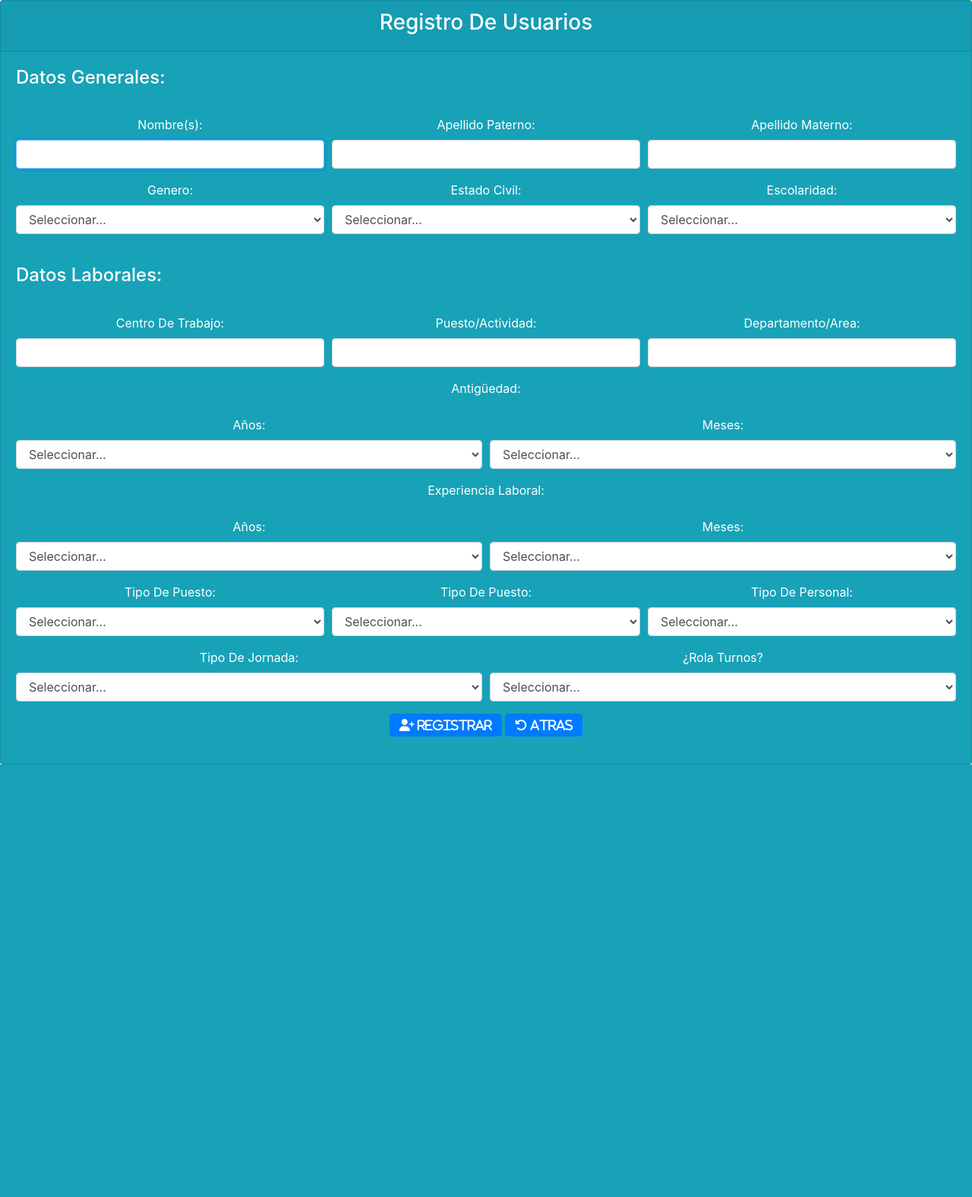
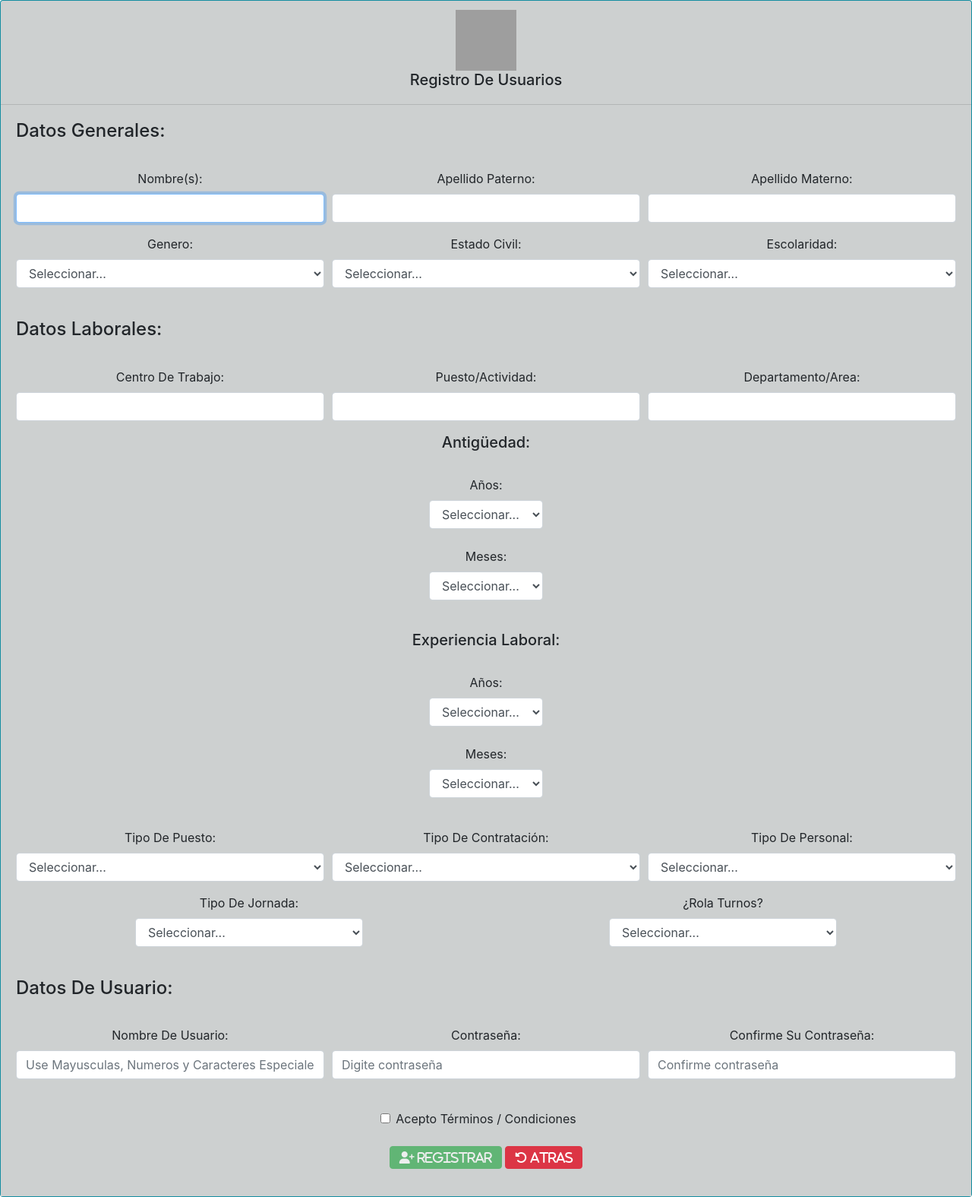
Before and after one commit to EdgarFernandez-141299/JochJaban_Cuestionarios_SW, a PHP site: page /RegistroUsuarios.php in a window 1280 px wide. Shown: the whole page at 76% size. Before the commit the page ends 1006 px from the top, so only its background shows below. Run offline with PHP 8.4, Linux system fonts and the light colour scheme; the visitor is signed in with stand-in values (Sample User, id 1); some libraries are stand-ins or nearby versions; grey boxes are pictures that could not be loaded.

Commit message:
Diseño Interfaz De Registro De Usuarios

```diff
--- a/php/RegistroUsuarios.php
+++ b/php/RegistroUsuarios.php
@@ -7,20 +7,28 @@
      <script src="https://kit.fontawesome.com/d73fdf4074.js" crossorigin="anonymous"></script>
      <script src="../js/jquery-3.5.0.min.js" type="text/javascript"></script>
      <script>function regresar(){window.location="index.php";}</script>
+     <script type="text/javascript">
+        function disableRegister() {
+              document.formReg.btnReg.disabled = !document.formReg.chkPol1.checked;
+        }
+     </script>
+
 </head>
 <body>
 <center>
-<div class="card text-white bg-info">
-   <div class="card-header">
-       <h3> Registro De Usuarios</h3>
+<div class="card text-black bg-info">
+   <div class="card-header" style="background-color: rgb(205, 208, 208)">
+   <img src="../images/iconoRegUsu.png" width="80" height="80">
+   <h5>Registro De Usuarios</h5>
    </div>
 
-<div class="card-body">
+<div class="card-body"  style="background-color: rgb(205, 208, 208)">
 
 <!-- Datos Generales -->
+
 <h4 class="card-title" align = "left"> Datos Generales: </h4>
 <br>
-<form>
+<form method="POST" name="formReg">
 <div class="form-row">
 
       <div class="form-group col-md-4">
@@ -101,12 +109,10 @@
 
 
         <div class="form-group col-md-12">
-         <label for="etiAnti">Antigüedad: </label>
-        </div>
-
-        <div class="form-group col-md-6">
-        <label for="etiAniosAnt">Años: </label>
-        <select class="form-control" id="selAniosAnt">
+         <h5>Antigüedad: </h5>
+         <br>
+         <label for="etiAniosAnt">Años: </label>
+        <select class="form-control" id="selAniosAnt" style="width:150px">
             <option>Seleccionar...</option>
             <option>1</option>
             <option>2</option>
@@ -129,12 +135,9 @@
             <option>19</option>
             <option>20</option>
         </select>
-        </div>
-
-
-        <div class="form-group col-md-6">
+        <br>
         <label for="etiMesAnt">Meses: </label>
-        <select class="form-control" id="selMesAnt">
+        <select class="form-control" id="selMesAnt" style="width:150px">
             <option>Seleccionar...</option>
             <option>1</option>
             <option>2</option>
@@ -148,16 +151,16 @@
             <option>10</option>
             <option>11</option>
         </select>
+        <br>
         </div>
 
 
+
         <div class="form-group col-md-12">
-         <label for="etiAnti">Experiencia Laboral: </label>
-        </div>
-
-        <div class="form-group col-md-6">
-        <label for="etiAniosExp">Años: </label>
-        <select class="form-control" id="selAniosExp">
+         <h5>Experiencia Laboral: </h5>
+         <br>
+         <label for="etiAniosExp">Años: </label>
+         <select class="form-control" id="selAniosExp" style="width:150px">
             <option>Seleccionar...</option>
             <option>1</option>
             <option>2</option>
@@ -180,12 +183,9 @@
             <option>19</option>
             <option>20</option>
         </select>
-        </div>
-
-
-        <div class="form-group col-md-6">
-        <label for="etiMesExp">Meses: </label>
-        <select class="form-control" id="selMesExp">
+        <br>
+            <label for="etiMesExp">Meses: </label>
+            <select class="form-control" id="selMesExp" style="width:150px">
             <option>Seleccionar...</option>
             <option>1</option>
             <option>2</option>
@@ -199,10 +199,10 @@
             <option>10</option>
             <option>11</option>
         </select>
+        <br>
         </div>
 
 
-        <br>
         <div class="form-group col-md-4">
         <label for="etiTipoPues">Tipo De Puesto: </label>
         <select class="form-control" id="selTipoPues">
@@ -216,8 +216,11 @@
         </div>
 
 
+
+        <br>
+        <br>
         <div class="form-group col-md-4">
-        <label for="etiTipoCont">Tipo De Puesto: </label>
+        <label for="etiTipoCont">Tipo De Contratación: </label>
         <select class="form-control" id="selTipoCont">
             <option>Seleccionar...</option>
             <option>Por Obra o Proyecto</option>
@@ -242,25 +245,59 @@
 
         <div class="form-group col-md-6">
         <label for="etiTipoJorn">Tipo De Jornada: </label>
-        <select class="form-control" id="selTipoJorn">
+        <select class="form-control" id="selTipoJorn" style="width:300px">
             <option>Seleccionar...</option>
-            <option>Diurna(06:00-20:00 hrs.)</option>
-            <option>Nocturna(20:00-06:00 hrs.)</option>
+            <option>Diurna (06:00-20:00 hrs.)</option>
+            <option>Nocturna (20:00-06:00 hrs.)</option>
             <option>Mixta</option>
         </select>
         </div>
 
         <div class="form-group col-md-6">
         <label for="etiRolaTurn">¿Rola Turnos?</label>
-        <select class="form-control" id="selRolaTurn">
+        <select class="form-control" id="selRolaTurn" style="width:300px">
             <option>Seleccionar...</option>
             <option>Si</option>
             <option>No</option>
         </select>
         </div>
+
+
 </div>
-          <button type="submit" class="btn btn-primary"><i class="fas fa-user-plus"> Registrar</i></button>
-          <button type="button" onClick="regresar()" class="btn btn-primary"><i class="fas fa-undo-alt"> Atras </i></button>
+
+
+<!-- Datos Del Usuario -->
+
+
+<br>
+<h4 class="card-title" align = "left"> Datos De Usuario: </h4>
+<br>
+
+
+<div class="form-row">
+
+        <div class="form-group col-md-4">
+             <label for="etiNomUsu">Nombre De Usuario:</label>
+             <input type="text" class="form-control" id="txtNomUsu" placeholder="Use Mayusculas, Numeros y Caracteres Especiales " autofocus required/>
+        </div>
+
+        <div class="form-group col-md-4">
+             <label for="etiPass">Contraseña:</label>
+             <input type="password" class="form-control" id="txtPass" placeholder="Digite contraseña" autofocus required/>
+        </div>
+
+        <div class="form-group col-md-4">
+             <label for="etiPassConf">Confirme Su Contraseña:</label>
+             <input type="password" class="form-control" id="txtPassConf" placeholder="Confirme contraseña" autofocus required/>
+        </div>
+</div>
+           <br>
+           <input type="checkbox" class="form-check-input" name ="chkPol1" id="chkPol" onClick="disableRegister()">
+           <label class="form-check-label" for="chkPol"> Acepto Términos / Condiciones</label>
+           <br>
+           <br>
+          <button type="submit" class="btn btn-success" name="btnReg" disabled="true"><i class="fas fa-user-plus"> Registrar</i></button>
+          <button type="button" onClick="regresar()" class="btn btn-danger"><i class="fas fa-undo-alt"> Atras </i></button>
     </form>
    </div>
 </div>
```
Also changed, not shown: images/iconoRegUsu.png (added).
